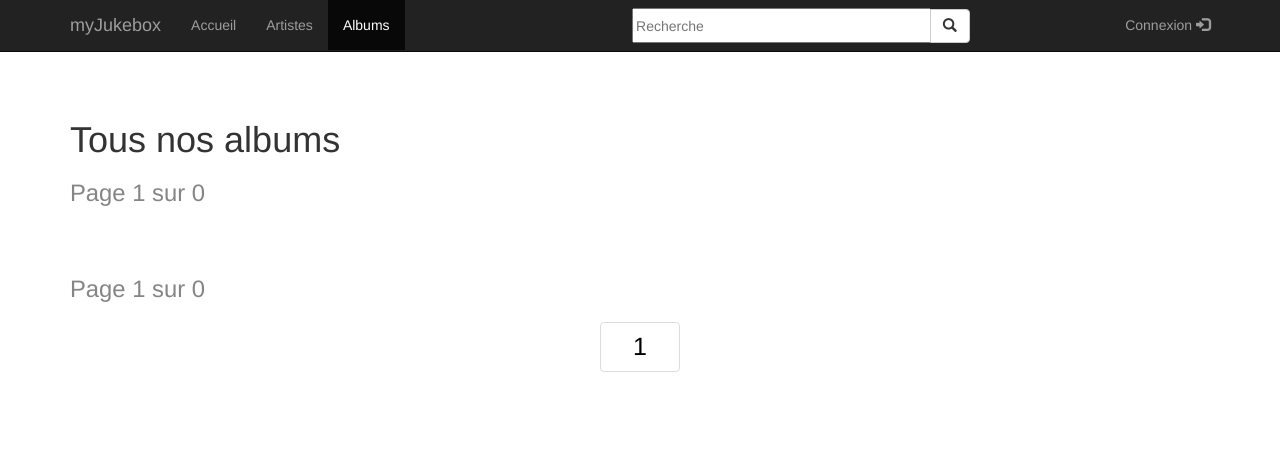
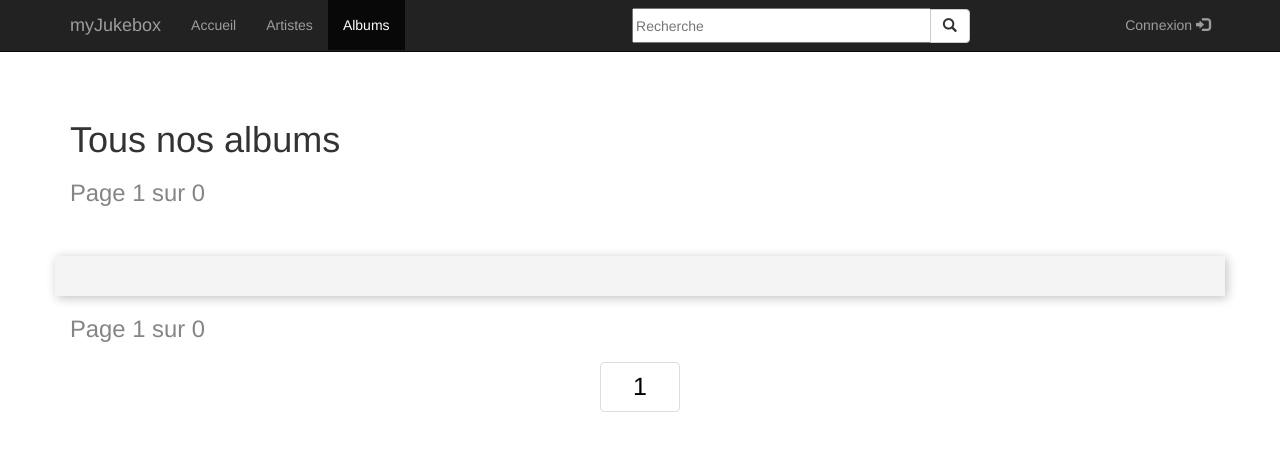
Before and after one commit to jules-larue/myJukebox, a Flask app: page /albums in a window 1280 px wide. Shown: the top 451 px of the page. Run offline with Flask 2, Linux system fonts and the light colour scheme; data that the repository does not hold is empty; some libraries are stand-ins or nearby versions.

Commit message:
ajout fond avec ombre pour les résultats

```diff
--- a/app/static/resultats_base.css
+++ b/app/static/resultats_base.css
@@ -10,6 +10,9 @@ h2{
 .row{
     margin-top:50px;
     text-align:center;
+    background-color: #f4f4f4;
+    box-shadow: 2px 2px 10px #c1c1c1;
+    padding: 20px;
 }
 
 .page-link{
```
